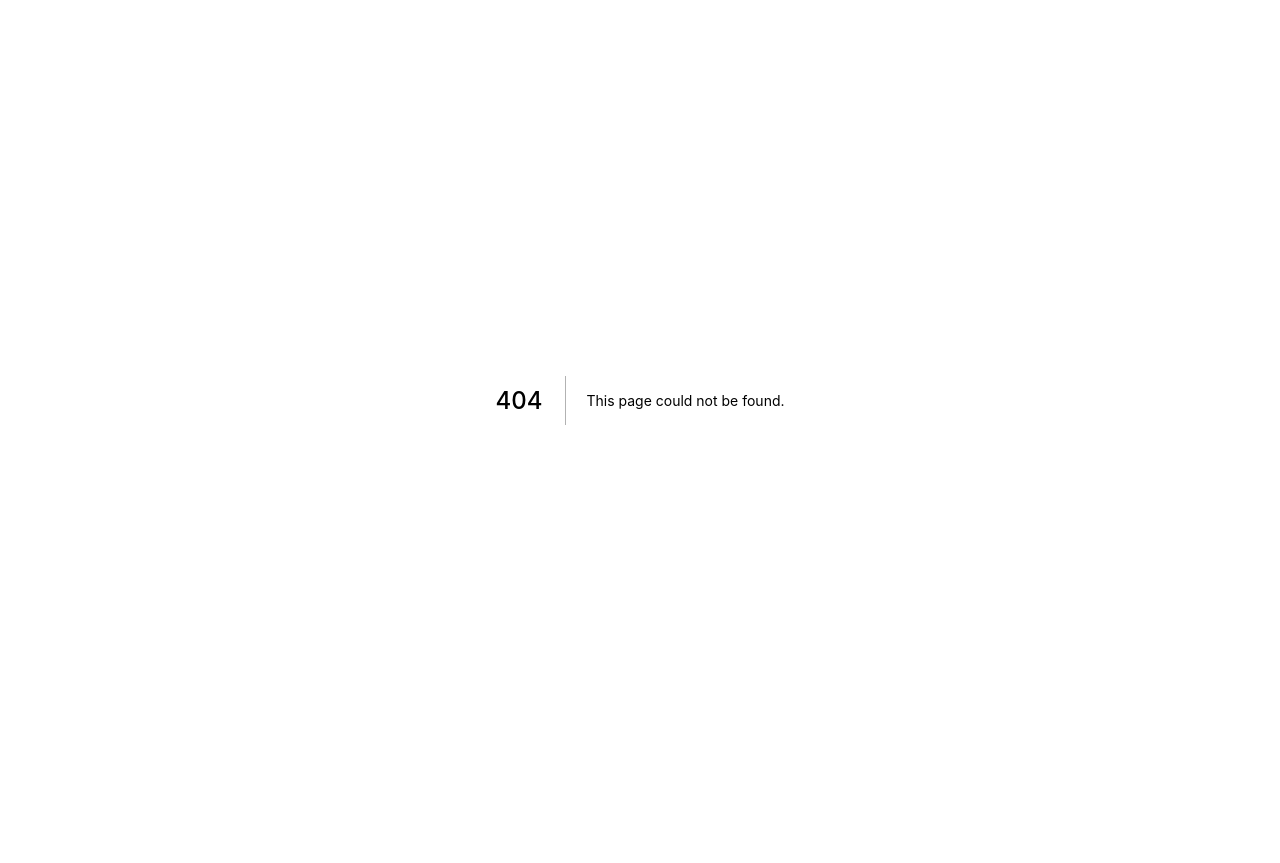
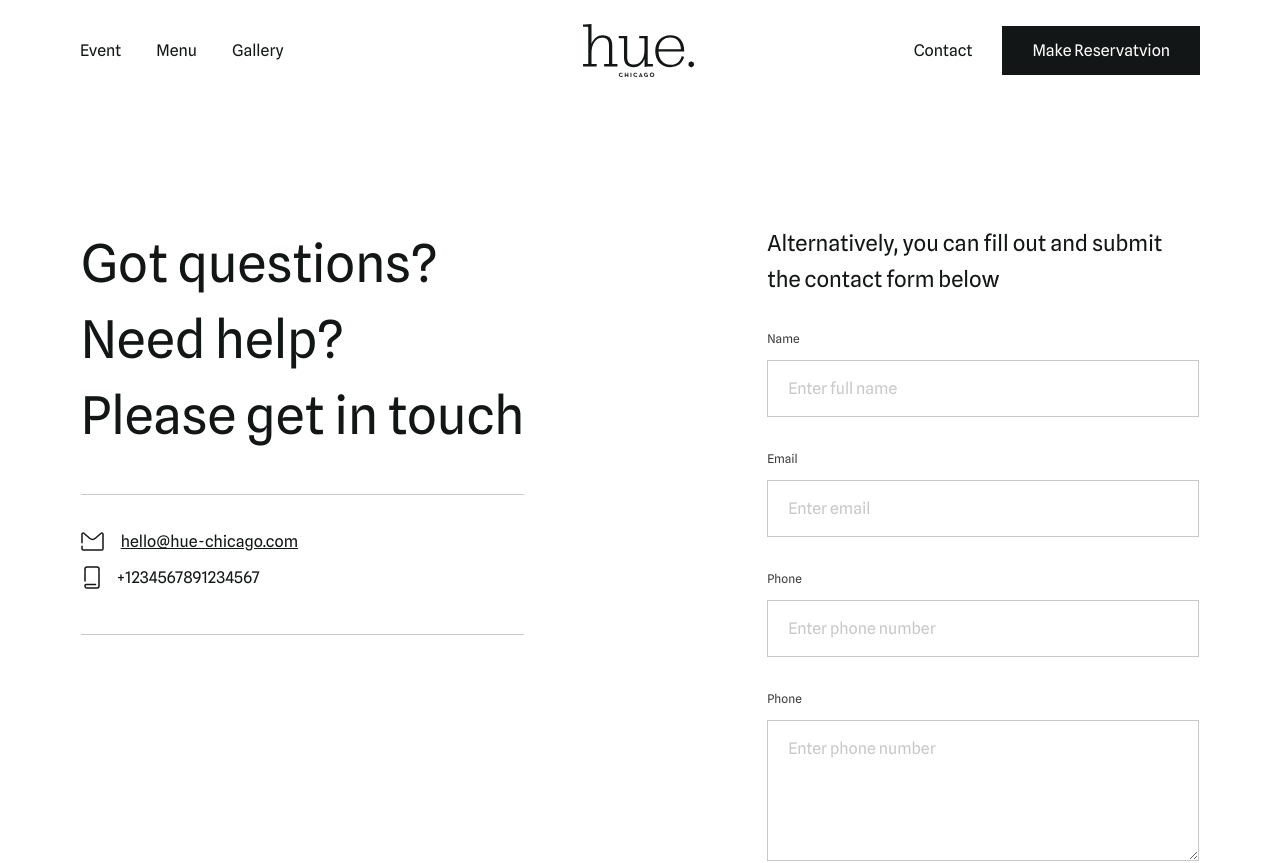
Before and after one commit to Xand6r/hue-frontend, a Next.js app: page /contact in a window 1280 px wide. Before the commit this address had no page. Shown: the top 863 px of the page. Before the commit the page ends 800 px from the top, so only its background shows below. Built offline with nearby package versions, Linux system fonts and the light colour scheme.

Commit message:
finish contact us page

```diff
--- a/components/navbar/index.jsx
+++ b/components/navbar/index.jsx
@@ -1,7 +1,8 @@
+import React, { useEffect } from "react"
+import PropTypes from 'prop-types';
 import { gsap } from "gsap";
 import Link from "next/link";
 import { useRouter } from "next/router";
-import React, { useEffect } from "react";
 import Image from "next/image";
 import { ScrollTrigger } from "gsap/dist/ScrollTrigger";
 
@@ -9,7 +10,11 @@ import styles from "./navbar.module.scss";
 
 gsap.registerPlugin(ScrollTrigger);
 
-export default function Index({ selector, useFadeDownAnimation }) {
+export default function Index({
+  selector,
+  useFadeDownAnimation,
+  theme = "light",
+}) {
   const router = useRouter();
 
   // wait until DOM has been rendered
@@ -38,7 +43,7 @@ export default function Index({ selector, useFadeDownAnimation }) {
   }, [useFadeDownAnimation]);
 
   return (
-    <nav className={styles.navbar}>
+    <nav className={`${styles.navbar} ${styles[theme]}`}>
       {/* left menu items */}
       <section className={styles.left_section}>
         <div>Event</div>
@@ -52,16 +57,18 @@ export default function Index({ selector, useFadeDownAnimation }) {
       <section
         onClick={(e) => {
           e.preventDefault();
-          router.push('/');
+          router.push("/");
         }}
         id="icon"
         className={styles.logo_container}
       >
-        <Image src="/images/logosmall.svg" layout="fill" />
+        <Image src={`/images/logosmall${theme}.svg`} layout="fill" />
       </section>
       {/* right menu items */}
       <section className={styles.right_section}>
-        <div>Contact</div>
+        <div>
+          <Link href="/contact">Contact</Link>
+        </div>
         <div className={styles.reservation_button}>Make Reservatvion</div>
       </section>
       {/* mobile section */}
@@ -71,6 +78,18 @@ export default function Index({ selector, useFadeDownAnimation }) {
     </nav>
   );
 }
+
+Index.propTypes = {
+  theme: PropTypes.oneOf(["dark", "light"]),
+  selector: PropTypes.any.isRequired,
+  useFadeDownAnimation:  PropTypes.bool
+}
+Index.defaultProps = {
+  theme: "light",
+  useFadeDownAnimation: false
+}
+
+
 
 const HamBurger = () => (
   <svg
--- a/components/navbar/navbar.module.scss
+++ b/components/navbar/navbar.module.scss
@@ -10,7 +10,6 @@
     justify-content: center;
     gap: 13.75rem;
     font-family: $regular-font;
-
     background-color: transparent;
     color: white;
     position: sticky;
@@ -66,6 +65,7 @@
 
     }
 
+
     .right_section{
         display: flex;
         gap: 1.875rem;
@@ -93,5 +93,38 @@
         @include tab-breakpoint(){
             display: none !important;
         }
+
     }
+    &.dark{
+        color: $dark-crayola;
+        @include mobile-breakpoint(){
+            background-color: white;
+        }
+        .mobile_hamburger{
+            rect{
+                fill: black;
+            }
+        }
+
+        .right_section{
+
+            & > div a{
+                color: $dark-crayola;
+            }
+            .reservation_button{
+                color: #FFFFFF;
+                background: $dark-crayola;
+                &:hover{
+                    color: $dark-crayola;
+                    background: white;
+                }
+                &:active{
+                    color: #FFFFFF;
+                    background: black;
+                }
+            }
+        }
+    }
+
+
 }
--- /dev/null
+++ b/pages/contact/components/form/form.module.scss
@@ -0,0 +1,124 @@
+@import "styles/variables.scss";
+@import "styles/partials/_mixins.scss";
+
+.form{
+    font-family: $regular-font;
+    width: fit-content;
+    margin: auto;
+    display: flex;
+    padding-top: 7.8125rem;
+    padding-bottom: 10.25rem;
+    gap: 15.1875rem;
+    @include tab-breakpoint(){
+        flex-direction: column;
+        gap: 73px;
+    }
+    @include mobile-breakpoint(){
+        gap: 43px;
+        padding-top: 55px;
+        padding-bottom: 100px;
+    }
+    .left{
+        color: $dark-crayola;
+        width: fit-content;
+        .title{
+            font-size: 3.25rem;
+            line-height: 4.75rem;
+            @include mobile-breakpoint(){
+                font-size: 32px;
+                line-height: 47px;
+            }
+        }
+        .meta{
+            padding-top: 2.3125rem;
+            padding-bottom: 2.8125rem;
+            margin-top: 2.5625rem;
+            border-top: 1px solid #CAC8C7;
+            border-bottom: 1px solid #CAC8C7;
+            gap: 15px;
+            display: flex;
+            flex-direction: column;
+
+            & > div{
+                display: flex;
+                align-items: center;
+                gap: 17px;
+                &:first-of-type{
+                    span{
+                        text-decoration: underline;
+                    }
+                }
+                &:last-of-type{
+                    margin-left: 3px;
+                }
+            }
+            @include mobile-breakpoint(){
+                padding-top: 30px;
+                padding-bottom: 42px;
+                gap: 27px;
+                font-size: 18px;
+                line-height: 21px;
+                margin-top: 37px;
+            }
+        }
+    }
+    .right{
+        .title{
+            color: $dark-crayola;
+            font-size: 1.375rem;
+            line-height: 2.25rem;
+            max-width: 27rem;
+            margin-bottom: 5px;
+            @include mobile-breakpoint(){
+                margin-bottom: 0;
+                font-size: 18px;
+                line-height: 30px;
+                max-width: 327px;
+            }
+        }
+
+        .input_fields{
+            margin-bottom: 60px;
+            @include mobile-breakpoint(){
+                margin-bottom: 40px;
+            }
+
+            .input_wrapper{
+                display: flex;
+                flex-direction: column;
+                gap: 10px;
+                margin-top: 30px;
+                span{
+                    color: $jet-black;
+                    font-size: 0.75rem;
+                    line-height: 1.4375rem;
+                }
+                input,textarea{
+                    padding: 0.875rem 1.25rem;
+                    outline: none;
+                    font-size: 16px;
+                    line-height: 27px;
+                    border: 1px solid #CAC8C7;
+
+                    &::placeholder{
+                        color: $silver;
+                        font-family: $regular-font;
+                    }
+                }
+                textarea{
+                    min-height: 141px;
+                }
+            }
+        }
+        .action{
+            width: 113px;
+            height: 55px;
+            color: white;
+            background-color: $dark-crayola;
+            display: flex;
+            justify-content: center;
+            align-items: center;
+            cursor: pointer;
+        }
+    }
+}
--- /dev/null
+++ b/pages/contact/components/form/index.jsx
@@ -0,0 +1,88 @@
+import React from "react";
+import styles from "./form.module.scss";
+
+export default function Form() {
+  return (
+    <div className={styles.form}>
+      <div className={styles.left}>
+        <div className={styles.title}>
+          Got questions? <br />
+          Need help? <br />
+          Please get in touch
+        </div>
+        <div className={styles.meta}>
+          <div>
+            <Email />
+            <span>hello@hue-chicago.com</span>
+          </div>
+          <div>
+            <Phone />
+            <span>+1234567891234567</span>
+          </div>
+        </div>
+      </div>
+      <div className={styles.right}>
+        <div className={styles.title}>
+          Alternatively, you can fill out and submit the contact form below
+        </div>
+        <form className={styles.input_fields}>
+          <div className={styles.input_wrapper}>
+            <span>Name</span>
+            <input type="text" placeholder="Enter full name" />
+          </div>
+          <div className={styles.input_wrapper}>
+            <span>Email</span>
+            <input type="text" placeholder="Enter email" />
+          </div>
+          <div className={styles.input_wrapper}>
+            <span>Phone</span>
+            <input type="text" placeholder="Enter phone number" />
+          </div>
+          <div className={styles.input_wrapper}>
+            <span>Phone</span>
+            <textarea placeholder="Enter phone number" />
+          </div>
+        </form>
+        <div className={styles.action}>
+            Submit
+        </div>
+      </div>
+    </div>
+  );
+}
+
+const Email = () => (
+  <svg
+    width="23"
+    height="19"
+    viewBox="0 0 23 19"
+    fill="none"
+    xmlns="http://www.w3.org/2000/svg"
+  >
+    <path
+      d="M1 10.7143L1 2.31444C1 1.22265 2.11659 0.608509 2.88293 1.2788L8.63495 6.30994C10.3201 7.78392 12.6799 7.78392 14.3651 6.30994L20.1171 1.2788C20.8834 0.60851 22 1.22266 22 2.31444V16.688C22 17.4126 21.4777 18 20.8333 18L2.16667 18C1.52234 18 1 17.4126 1 16.688L1 14.3571"
+      stroke="#131616"
+      strokeWidth="1.5"
+      strokeLinecap="round"
+      strokeLinejoin="round"
+    />
+  </svg>
+);
+
+const Phone = () => (
+  <svg
+    width="16"
+    height="23"
+    viewBox="0 0 16 23"
+    fill="none"
+    xmlns="http://www.w3.org/2000/svg"
+  >
+    <path
+      d="M0.999998 15L0.999999 3C0.999999 1.89543 1.89543 1 3 1L13 1C14.1046 1 15 1.89543 15 3L15 20C15 21.1046 14.1046 22 13 22L3 22C1.89543 22 0.999999 21.1046 0.999999 20L0.999998 19.5C0.999998 18.9477 1.44771 18.5 2 18.5L11.5 18.5"
+      stroke="#131616"
+      strokeWidth="1.5"
+      strokeLinecap="round"
+      strokeLinejoin="round"
+    />
+  </svg>
+);
--- /dev/null
+++ b/pages/contact/index.jsx
@@ -0,0 +1,15 @@
+import React from "react";
+
+import NavBar from "components/navbar";
+import Form from "./components/form";
+import Footer from "components/footer";
+
+export default function Contact() {
+  return (
+    <div>
+      <NavBar theme="dark" />
+      <Form />
+      <Footer />
+    </div>
+  );
+}
```
Also changed, not shown: public/images/logosmalldark.svg (added), public/images/logosmalllight.svg (renamed from public/images/logosmall.svg).
